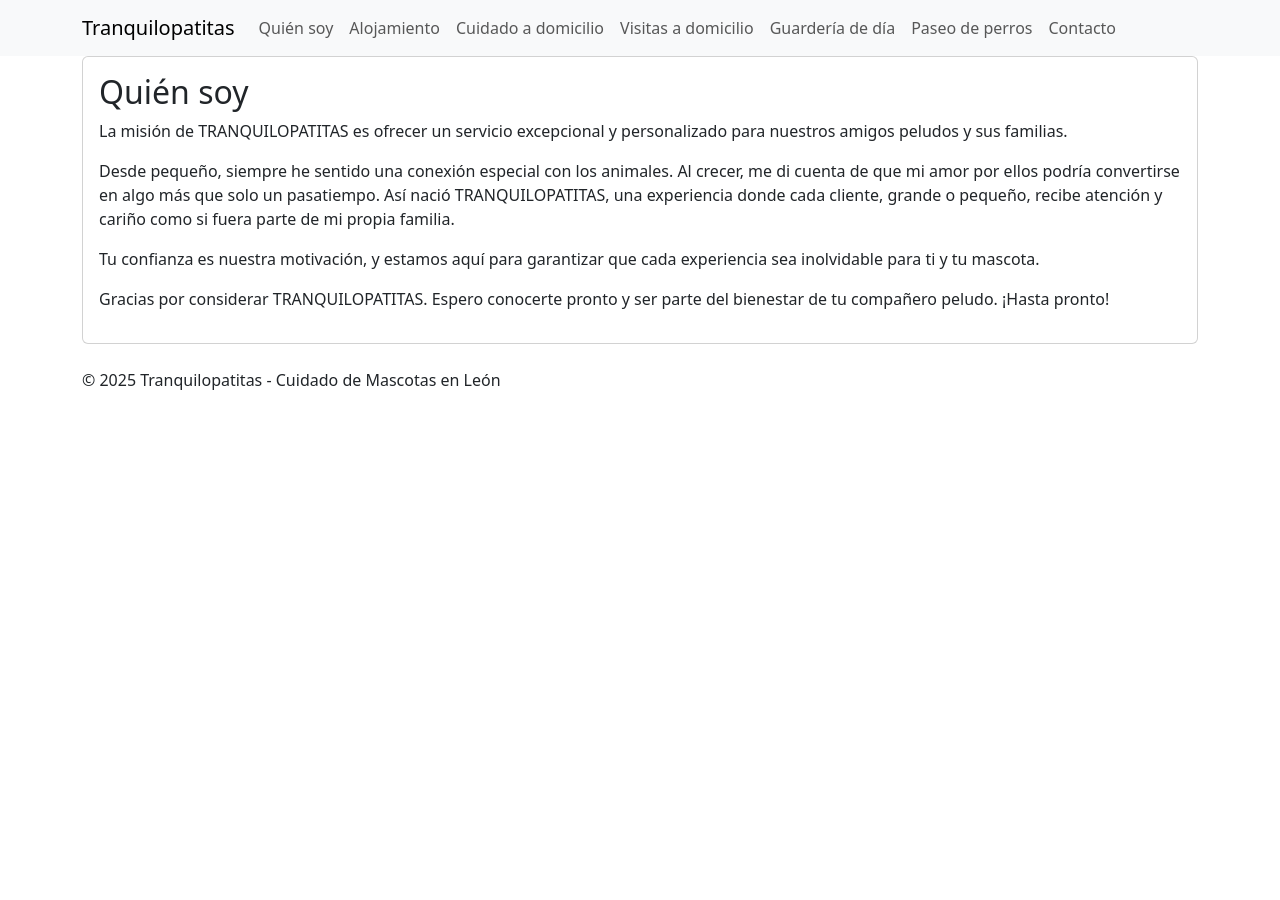
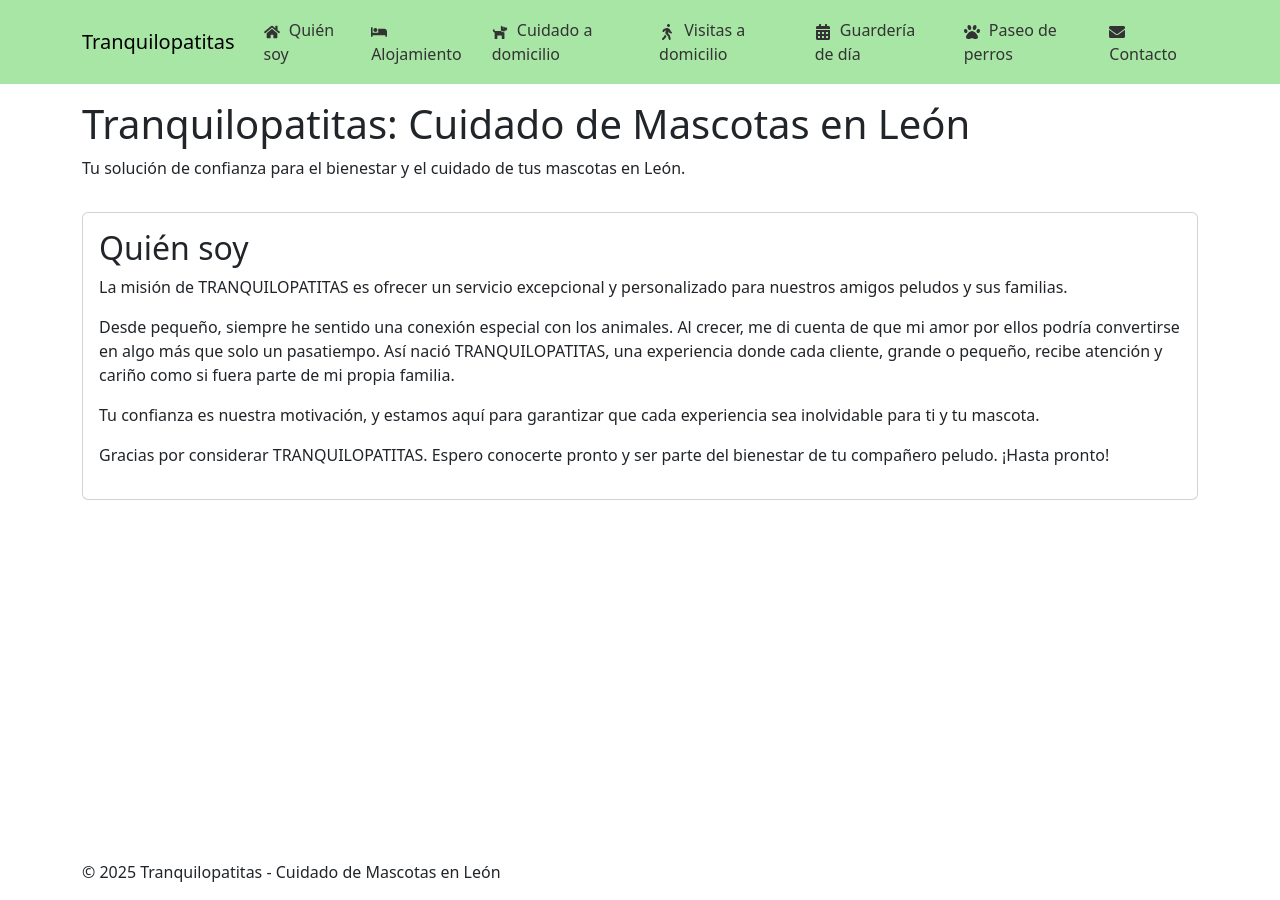
Before and after one commit to donpablohdf/tranquilopatitas, a React (Create React App) app: page / in a window 1280 px wide. Before the commit the page ends 800 px from the top, so only its background shows below. Built offline with nearby package versions, Linux system fonts and the light colour scheme.

Commit message:
Barra arriba

```diff
--- a/package.json
+++ b/package.json
@@ -11,6 +11,7 @@
     "react": "^19.0.0",
     "react-bootstrap": "^2.10.9",
     "react-dom": "^19.0.0",
+    "react-icons": "^5.5.0",
     "react-router-dom": "^7.3.0",
     "react-scripts": "5.0.1",
     "web-vitals": "^2.1.4"
--- a/src/App.js
+++ b/src/App.js
@@ -1,6 +1,7 @@
 import React from 'react';
 import 'bootstrap/dist/css/bootstrap.min.css';
 import { BrowserRouter as Router, Route, Link, Routes } from 'react-router-dom';
+import { FaHome, FaBed, FaDog, FaWalking, FaCalendarAlt, FaPaw, FaEnvelope } from 'react-icons/fa';
 import QuienSoy from './components/QuienSoy';
 import Alojamiento from './components/Alojamiento';
 import CuidadoDomicilio from './components/CuidadoDomicilio';
@@ -11,29 +12,36 @@ import Contacto from './components/Contacto';
 import Container from 'react-bootstrap/Container';
 import Nav from 'react-bootstrap/Nav';
 import Navbar from 'react-bootstrap/Navbar';
+import './css/App.css';
 
 function App() {
   return (
     <Router>
-      <Navbar bg="light" expand="lg">
+      <Navbar expand="lg" className="sticky-top custom-navbar">
         <Container>
           <Navbar.Brand>Tranquilopatitas</Navbar.Brand>
           <Navbar.Toggle aria-controls="basic-navbar-nav" />
           <Navbar.Collapse id="basic-navbar-nav">
             <Nav className="me-auto">
-              <Nav.Link as={Link} to="/">Quién soy</Nav.Link>
-              <Nav.Link as={Link} to="/alojamiento">Alojamiento</Nav.Link>
-              <Nav.Link as={Link} to="/cuidado-domicilio">Cuidado a domicilio</Nav.Link>
-              <Nav.Link as={Link} to="/visitas-domicilio">Visitas a domicilio</Nav.Link>
-              <Nav.Link as={Link} to="/guarderia-dia">Guardería de día</Nav.Link>
-              <Nav.Link as={Link} to="/paseo-perros">Paseo de perros</Nav.Link>
-              <Nav.Link as={Link} to="/contacto">Contacto</Nav.Link>
+              <Nav.Link as={Link} to="/"><FaHome /> Quién soy</Nav.Link>
+              <Nav.Link as={Link} to="/alojamiento"><FaBed /> Alojamiento</Nav.Link>
+              <Nav.Link as={Link} to="/cuidado-domicilio"><FaDog /> Cuidado a domicilio</Nav.Link>
+              <Nav.Link as={Link} to="/visitas-domicilio"><FaWalking /> Visitas a domicilio</Nav.Link>
+              <Nav.Link as={Link} to="/guarderia-dia"><FaCalendarAlt /> Guardería de día</Nav.Link>
+              <Nav.Link as={Link} to="/paseo-perros"><FaPaw /> Paseo de perros</Nav.Link>
+              <Nav.Link as={Link} to="/contacto"><FaEnvelope /> Contacto</Nav.Link>
             </Nav>
           </Navbar.Collapse>
         </Container>
       </Navbar>
 
-      <Container>
+      <div className="d-flex flex-column min-vh-100 mt-3">
+        <header className="container">
+          <h1>Tranquilopatitas: Cuidado de Mascotas en León</h1>
+          <p>Tu solución de confianza para el bienestar y el cuidado de tus mascotas en León.</p>
+        </header>
+
+        <Container className="mt-3 flex-grow-1">
           <Routes>
             <Route path="/" element={<QuienSoy />} />
             <Route path="/alojamiento" element={<Alojamiento />} />
@@ -48,6 +56,7 @@ function App() {
         <footer className="container">
           <p>© 2025 Tranquilopatitas - Cuidado de Mascotas en León</p>
         </footer>
+      </div>
     </Router>
   );
 }
--- /dev/null
+++ b/src/css/App.css
@@ -0,0 +1,20 @@
+.custom-navbar {
+    background-color: #a8e6a6;
+  }
+
+  .custom-navbar .nav-link {
+    color: #333;
+    transition: all 0.3s ease;
+    margin: 0 5px;
+    padding: 10px 15px;
+    border-radius: 5px;
+  }
+
+  .custom-navbar .nav-link:hover {
+    background-color: #007bff;
+    color: white;
+  }
+
+  .custom-navbar .nav-link svg {
+    margin-right: 5px;
+  }
```
Also changed, not shown: 1 other file (tests, documents, lock files or other folders). Lines whose indentation alone changed are shown as unchanged.
